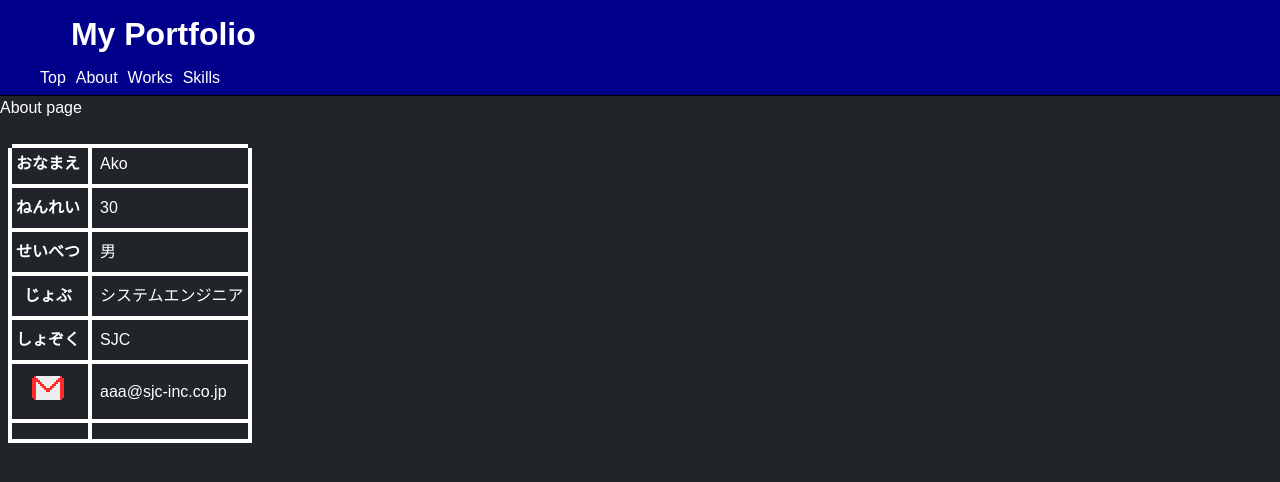
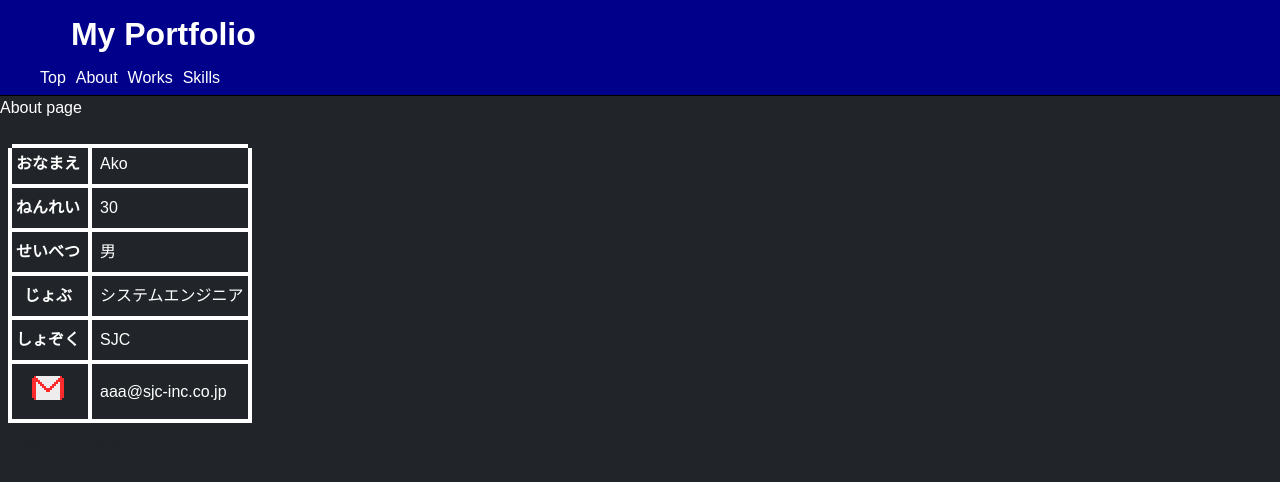
Before and after one commit to Ako-k/portfolio-test, a React (Create React App) app in the folder portfolio-react/: page /about in a window 1280 px wide. Shown: the top 482 px of the page. Built offline with nearby package versions, Linux system fonts and the light colour scheme; some icons are missing; a web font is replaced by a local one; what axios-case-converter would draw is missing.

Commit message:
隠しメッセージまで

```diff
--- a/portfolio-react/src/components/about/about.css
+++ b/portfolio-react/src/components/about/about.css
@@ -1,3 +1,7 @@
 th {
   text-align: center;
 }
+
+.secret-strings {
+  color: #212529;
+}
--- a/portfolio-react/src/components/about/about.js
+++ b/portfolio-react/src/components/about/about.js
@@ -1,6 +1,6 @@
 import React from 'react';
 import './about.css';
-import { konamiCommand } from '../command/command.js';
+import { KonamiCommand } from '../command/command.js';
 
 function About() {
   return (
@@ -35,11 +35,9 @@ function About() {
             </th>
             <td>aaa@sjc-inc.co.jp</td>
           </tr>
-          <tr>
-            <th></th>
-            <td>{konamiCommand()}</td>
-          </tr>
+          {KonamiCommand()}
         </table>
+        <div class='secret-strings'> Press up arrow key !!!</div>
       </div>
     </div>
   );
--- a/portfolio-react/src/components/command/command.js
+++ b/portfolio-react/src/components/command/command.js
@@ -1,24 +1,38 @@
-import React from 'react';
+import React, { useState } from 'react';
 
 const CODE = ['ArrowUp', 'ArrowUp', 'ArrowDown', 'ArrowDown', 'ArrowLeft', 'ArrowRight', 'ArrowLeft', 'ArrowRight', 'b', 'a'];
 let idx = 0;
 
-export const konamiCommand = () => {
+export const KonamiCommand = () => {
+  const [secretData, setSecretData] = useState('');
 
   window.onkeyup = (keyEvent) => {
     const key = keyEvent.key;
-    if(key == CODE[idx]){
+    if(key === CODE[idx]){
       console.log('hit');
       idx ++;
+      console.log(secretData);
+      setSecretData(idx)
     }else{
       idx = 0;
     }
 
-    if(idx == 10){
+    if(idx === 10){
       console.log('success!');
-      return(
-        <div> Success! </div>
-      )
+      setSecretData('Success!!')
     }
   }
+
+  if(secretData == ''){
+    return(
+      <div></div>
+    )
+  }else{
+    return(
+      <tr>
+        <th></th>
+        <td>{secretData}</td>
+      </tr>
+    )
+  }
 }
```
